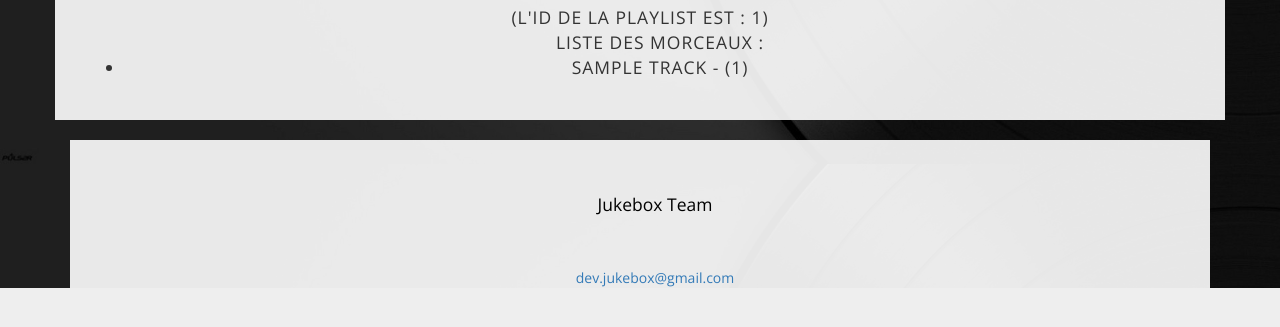
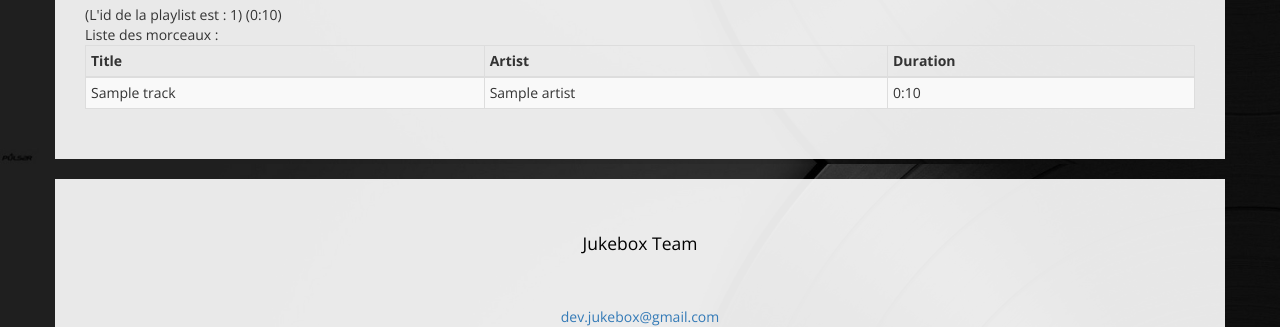
Before and after one commit to IRISIB/JukeBox, a Django app: template player/templates/player/playing.html in a window 1280 px wide. Shown: the part 636-963 px from the top of the page. Before the commit the page ends 924 px from the top, so only its background shows below. Run offline with Django 3.2, Linux system fonts and the light colour scheme; tables that the repository leaves empty hold one stand-in row (values such as "Sample post"); the template is opened without the code that fills it: values that come from a table or form of the project are taken from there, most other values are stand-ins (such as "Sample title", 1, 10 or a date in 2020); some libraries are stand-ins or nearby versions.

Commit message:
[enh] amelioration de l'affichage du contenu de la playlist jouee

```diff
--- a/player/models.py
+++ b/player/models.py
@@ -16,7 +16,7 @@
             pl = Playlist()
             pl.title = playlist['title']
             pl.DeezerId = playlist['id']
-            # pl.description = playlist['description']
+            pl.descriptionduration = playlist['duration']
             pl.link = playlist['link']
             pl.picture = playlist['picture']
 
@@ -57,6 +57,13 @@
     description = models.CharField(max_length=100)
     link = models.CharField(max_length=100)
     picture = models.CharField(max_length=100)
+    duration = models.IntegerField(null=True)
+
+    def getMinutes(self):
+        if self.duration:
+            return "%d:%02d" % (self.duration / 60, self.duration % 60)
+        else:
+            return 'unknown'
 
     def __str__(self):              # __unicode__ on Python 2
         return self.title
@@ -78,16 +85,20 @@
     duration = models.IntegerField()
     ArtistId = models.ForeignKey(Artist)
 
+    def getMinutes(self):
+        if self.duration:
+            return "%d:%02d" % (self.duration / 60, self.duration % 60)
+        else:
+            return 'unknown'
+
     def __str__(self):              # __unicode__ on Python 2
         return self.title
 
 
 class PlaylistEntry(models.Model):
-    # PlaylistId = models.CharField(max_length=100)
-    # TrackId = models.CharField(max_length=100)
     PlaylistId = models.ForeignKey(Playlist)
     TrackId = models.ForeignKey(Track)
 
     def __str__(self):              # __unicode__ on Python 2
-        string = self.PlaylistId.title + ' - ' + str(self.id)
+        string = self.PlaylistId.title + ' - ' + str(elf.TrackId.title)
         return string
--- a/player/templates/base.html
+++ b/player/templates/base.html
@@ -15,6 +15,7 @@
     <title>Jukebox</title>
 
     <!-- Bootstrap Core CSS -->
+    <!-- <link href="{% static 'player/bootstrap-3.3.2-dist/css/bootstrap.min.css' %}" rel="stylesheet"> -->
     <link href="{% static 'player/stat/css/bootstrap.min.css' %}" rel="stylesheet">
     <!-- Custom CSS -->
     <link href="{% static 'player/stat/css/business-casual.css' %}" rel="stylesheet">
@@ -22,6 +23,10 @@
     <!-- Fonts -->
     <link href="https://fonts.googleapis.com/css?family=Open+Sans:300italic,400italic,600italic,700italic,800italic,400,300,600,700,800" rel="stylesheet" type="text/css">
     <link href="https://fonts.googleapis.com/css?family=Josefin+Slab:100,300,400,600,700,100italic,300italic,400italic,600italic,700italic" rel="stylesheet" type="text/css">
+
+    <script src="https://ajax.googleapis.com/ajax/libs/jquery/1.9.0/jquery.min.js"></script>
+    <script src="{% static 'player/tablesorter/tsort.min.js' %}"></script>
+    <link rel="stylesheet" href="{% static 'player/tablesorter/style.css' %}" type="text/css" />
 
     <!-- HTML5 Shim and Respond.js IE8 support of HTML5 elements and media queries -->
     <!-- WARNING: Respond.js doesn't work if you view the page via file:// -->
@@ -99,6 +104,12 @@
     })
     </script>
 
+    <script type="text/javascript">
+    $(document).ready(function() {
+        $('table.tableSorter').tableSort();
+    });
+    </script>
+
 </body>
 
 </html>
--- a/player/templates/player/playing.html
+++ b/player/templates/player/playing.html
@@ -21,12 +21,12 @@
                 {% block data %}
                 {% include "player/player.html" %}
                 {% endblock %}
+                </div>
 
                 {% block trackList %}
                 {% include "player/track_list.html" %}
                 {% endblock %}
 
-                </div>
             </div>
         </div>
     </div>
--- a/player/templates/player/track_list.html
+++ b/player/templates/player/track_list.html
@@ -1,13 +1,32 @@
 {% block trackList%}
 
 	(L'id de la playlist est : {{ playlist.DeezerId }})
+	({{ playlist.getMinutes }})
 	<form>
-	<ul>
+
 	Liste des morceaux :
-	        {% for tr in track_list %}
-	          <li>{{tr.TrackId}} - ({{tr.TrackId.DeezerId}})</li>
-	        {% endfor %}
-	</ul>
+
+	 <div class="table-responsive">
+	  <table class="table table-striped table-bordered table-hover table-condensed ">
+	    	<thead>
+		        <tr>
+		            <th> Title</th>
+		            <th> Artist</th>
+		            <th> Duration</th>
+		        </tr>
+		    </thead>
+	    	<tbody>
+		        {% for tr in track_list %}
+	             <tr>
+			       <td> {{tr.TrackId.title}} </td>
+			       <td> {{tr.TrackId.ArtistId.name}} </td>
+			       <td> {{tr.TrackId.getMinutes}} </td>
+			   </tr>
+		        {% endfor %}
+		    </tbody>
+	</div>
+
+	</table>
 	</form>
 
 {% endblock %}
```
Also changed, not shown: player/migrations/0001_initial.py (deleted), 1 other file.
